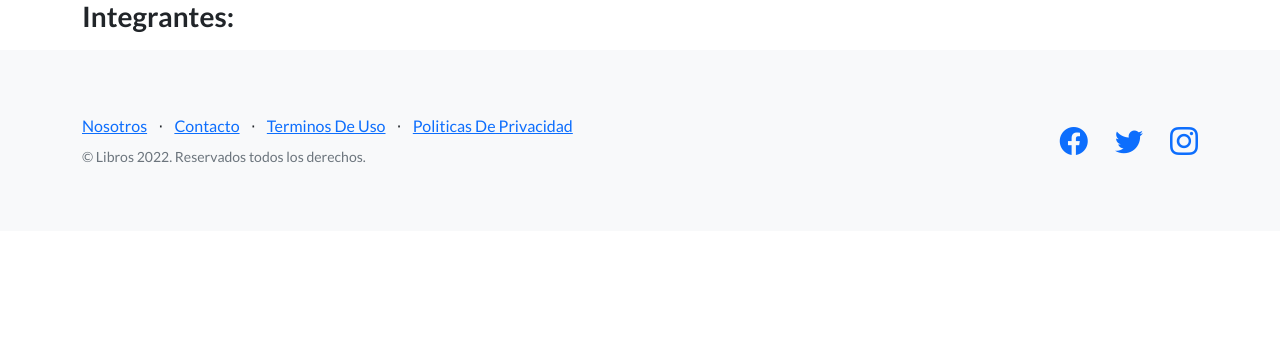
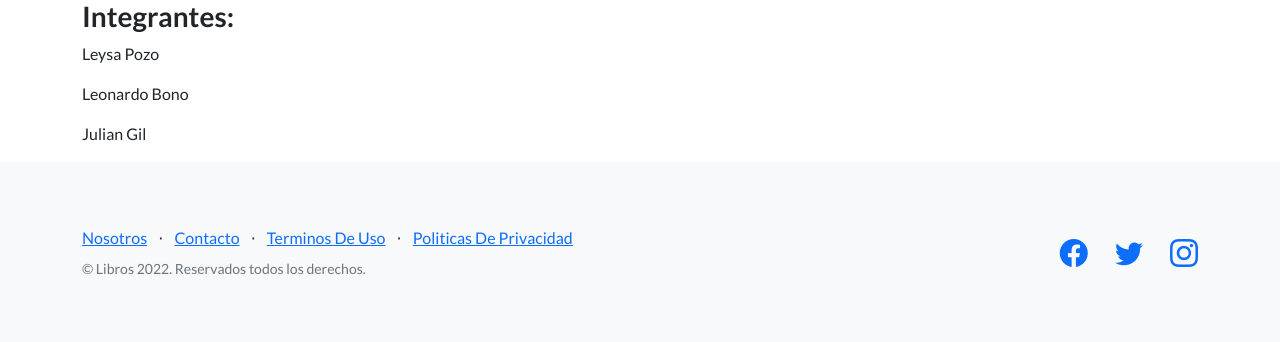
Before and after one commit to leysap/proyecto-python, a Django app: page /Nosotros/ in a window 1280 px wide. Shown: the part 56-398 px from the top of the page. Run offline with Django 4.2, Linux system fonts and the light colour scheme; some libraries are stand-ins or nearby versions.

Commit message:
Ingreso nombres de integrantes

```diff
--- a/home/templates/home/acerca_de_nosotros.html
+++ b/home/templates/home/acerca_de_nosotros.html
@@ -5,7 +5,17 @@
 <div class="container">
     <section>
         <h3>Integrantes:</h3>
-        <p></p>
+
+        <p>
+            Leysa Pozo
+        </p>
+        <p>
+            Leonardo Bono
+        </p>
+        <p>
+            Julian Gil
+        </p>
+
 
     </section>
 </div>
```
